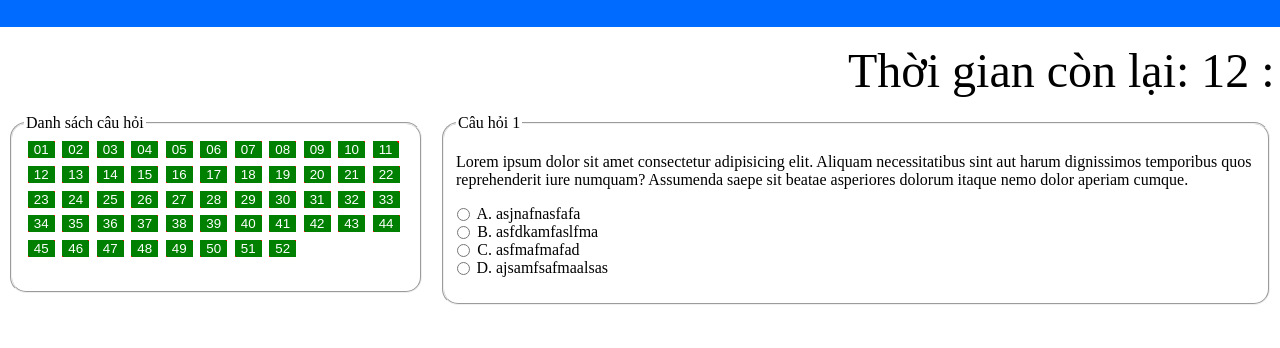
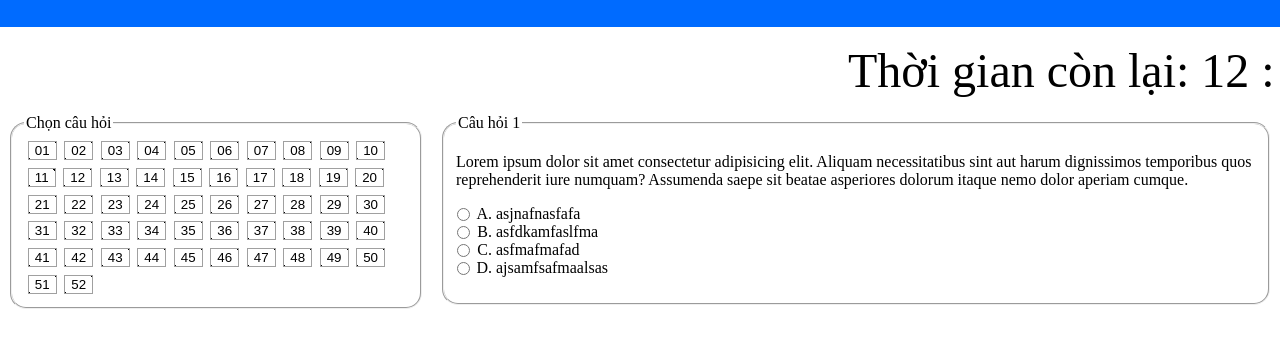
Before and after one commit to nvhoang2001/knowledge-exam, a plain HTML site: page index.html in a window 1280 px wide. Shown: the part 72-420 px from the top of the page. Drawn offline with Linux system fonts and the light colour scheme.

Commit message:
add CSS class for question num buttons

```diff
--- /dev/null
+++ b/asserts/style/components/_color.scss
@@ -0,0 +1,9 @@
+$button: (
+	black-background: #000,
+	white-background: #fff,
+	border-color: #a0a0a0,
+	black-font: black,
+	white-font: white,
+	selecting-background: #0f0,
+	done-background: yellow,
+);
--- a/asserts/style/style.scss
+++ b/asserts/style/style.scss
@@ -1,3 +1,5 @@
+@import "components/color.scss";
+
 html,
 body {
 	margin: 0;
@@ -28,8 +30,9 @@ body {
 
 	&__list {
 		width: 26rem;
+	}
 
-		fieldset {
+	&__field {
 		min-height: 10rem;
 
 		display: flex;
@@ -40,26 +43,42 @@ body {
 		align-items: center;
 	}
 
-		button {
-			$hoverBackGroundColor: red;
+	&__num {
 		margin: 1%;
-			border: none;
+		border: 0.5px solid map-get($map: $button, $key: border-color);
 
 		background: linear-gradient(
 					45deg,
-						$hoverBackGroundColor 50%,
+					map-get($button, black-background) 50%,
 					transparent 0
 				)
 				right / 250% 100% no-repeat,
-				linear-gradient(45deg, transparent 50%, $hoverBackGroundColor 0)
+			linear-gradient(
+					45deg,
+					transparent 50%,
+					map-get($button, black-background) 0
+				)
 				left / 250% 100% no-repeat;
-			background-color: green;
+		background-color: map-get($button, white-background);
 		transition: 0.5s;
-			color: #fff;
+		color: map-get($map: $button, $key: black-font);
 
 		&:hover {
 			background-position: center;
+			color: map-get($map: $button, $key: white-font);
 		}
+
+		&--selecting {
+			background-color: map-get(
+				$map: $button,
+				$key: selecting-background
+			);
+			// color: map-get($map: $button, $key: white-font);
+		}
+
+		&--done {
+			background-color: map-get($map: $button, $key: done-background);
+			// color: map-get($map: $button, $key: white-font);
 		}
 	}
 
--- a/index.html
+++ b/index.html
@@ -17,60 +17,60 @@
         <aside class="count-down-timer">Thời gian còn lại: 12 : 35</aside>
         <main class="questions">
             <section class="questions__list">
-                <fieldset>
-                    <legend>Danh sách câu hỏi</legend>
-                    <button>01</button>
-                    <button>02</button>
-                    <button>03</button>
-                    <button>04</button>
-                    <button>05</button>
-                    <button>06</button>
-                    <button>07</button>
-                    <button>08</button>
-                    <button>09</button>
-                    <button>10</button>
-                    <button>11</button>
-                    <button>12</button>
-                    <button>13</button>
-                    <button>14</button>
-                    <button>15</button>
-                    <button>16</button>
-                    <button>17</button>
-                    <button>18</button>
-                    <button>19</button>
-                    <button>20</button>
-                    <button>21</button>
-                    <button>22</button>
-                    <button>23</button>
-                    <button>24</button>
-                    <button>25</button>
-                    <button>26</button>
-                    <button>27</button>
-                    <button>28</button>
-                    <button>29</button>
-                    <button>30</button>
-                    <button>31</button>
-                    <button>32</button>
-                    <button>33</button>
-                    <button>34</button>
-                    <button>35</button>
-                    <button>36</button>
-                    <button>37</button>
-                    <button>38</button>
-                    <button>39</button>
-                    <button>40</button>
-                    <button>41</button>
-                    <button>42</button>
-                    <button>43</button>
-                    <button>44</button>
-                    <button>45</button>
-                    <button>46</button>
-                    <button>47</button>
-                    <button>48</button>
-                    <button>49</button>
-                    <button>50</button>
-                    <button>51</button>
-                    <button>52</button>
+                <fieldset class="questions__field">
+                    <legend>Chọn câu hỏi</legend>
+                    <button class="questions__num">01</button>
+                    <button class="questions__num">02</button>
+                    <button class="questions__num">03</button>
+                    <button class="questions__num">04</button>
+                    <button class="questions__num">05</button>
+                    <button class="questions__num">06</button>
+                    <button class="questions__num">07</button>
+                    <button class="questions__num">08</button>
+                    <button class="questions__num">09</button>
+                    <button class="questions__num">10</button>
+                    <button class="questions__num">11</button>
+                    <button class="questions__num">12</button>
+                    <button class="questions__num">13</button>
+                    <button class="questions__num">14</button>
+                    <button class="questions__num">15</button>
+                    <button class="questions__num">16</button>
+                    <button class="questions__num">17</button>
+                    <button class="questions__num">18</button>
+                    <button class="questions__num">19</button>
+                    <button class="questions__num">20</button>
+                    <button class="questions__num">21</button>
+                    <button class="questions__num">22</button>
+                    <button class="questions__num">23</button>
+                    <button class="questions__num">24</button>
+                    <button class="questions__num">25</button>
+                    <button class="questions__num">26</button>
+                    <button class="questions__num">27</button>
+                    <button class="questions__num">28</button>
+                    <button class="questions__num">29</button>
+                    <button class="questions__num">30</button>
+                    <button class="questions__num">31</button>
+                    <button class="questions__num">32</button>
+                    <button class="questions__num">33</button>
+                    <button class="questions__num">34</button>
+                    <button class="questions__num">35</button>
+                    <button class="questions__num">36</button>
+                    <button class="questions__num">37</button>
+                    <button class="questions__num">38</button>
+                    <button class="questions__num">39</button>
+                    <button class="questions__num">40</button>
+                    <button class="questions__num">41</button>
+                    <button class="questions__num">42</button>
+                    <button class="questions__num">43</button>
+                    <button class="questions__num">44</button>
+                    <button class="questions__num">45</button>
+                    <button class="questions__num">46</button>
+                    <button class="questions__num">47</button>
+                    <button class="questions__num">48</button>
+                    <button class="questions__num">49</button>
+                    <button class="questions__num">50</button>
+                    <button class="questions__num">51</button>
+                    <button class="questions__num">52</button>
                 </fieldset>
             </section>
             <section class="questions__question">
```
Also changed, not shown: asserts/style/style.css. Lines whose indentation alone changed are shown as unchanged.
